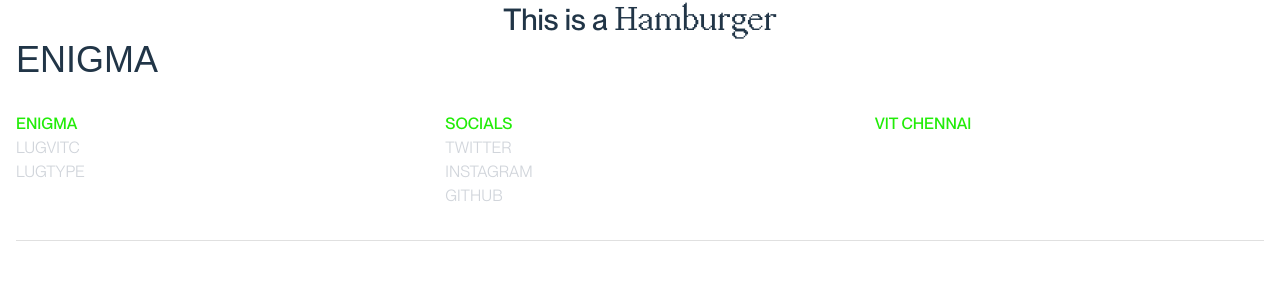
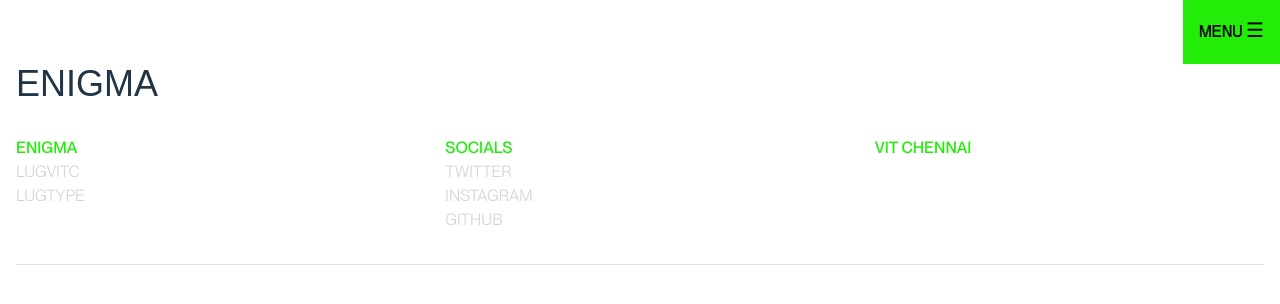
Before and after one commit to ppmpreetham/password24-frontend, a React (Vite) app in the folder enigma/: page / in a window 1280 px wide. Shown: the top 304 px of the page. Built offline with nearby package versions, Linux system fonts and the light colour scheme; a web font is replaced by a local one.

Commit message:
added the hamburger

```diff
--- a/enigma/package.json
+++ b/enigma/package.json
@@ -10,6 +10,7 @@
     "preview": "vite preview"
   },
   "dependencies": {
+    "@gsap/react": "^2.1.1",
     "react": "^18.3.1",
     "react-dom": "^18.3.1"
   },
--- a/enigma/src/components/hamburger.jsx
+++ b/enigma/src/components/hamburger.jsx
@@ -1,8 +1,29 @@
+import React, { useState } from 'react';
+
 export default function Hamburger() {
+    const [isOpen, setIsOpen] = useState(false);
+
+    const toggleMenu = () => {
+        setIsOpen(!isOpen);
+    };
+
     return (
-        <div>
-            <span className="text-3xl font-montreal-medium">This is a </span>
-            <span className="font-mondwest text-4xl">Hamburger</span>
+        <div className="flex justify-end">
+            <div className={`flex flex-col justify-end text-black bg-enigma-green font-neuebit uppercase ${isOpen ? 'w-1/5' : 'w-auto'}`}>
+                <div className="hamburger-icon cursor-pointer text-2xl select-none text-right p-4" onClick={toggleMenu}>
+                    Menu <span className="text-xl">&#9776;</span> {/* Hamburger icon :D */}
+                </div>
+                {isOpen && (
+                    <div className="menu text-right text-3xl p-4">
+                        <ul>
+                            <li><a className="text-black hover:bg-white hover:text-black" href="#home">Home</a></li>
+                            <li><a className="text-black hover:bg-white hover:text-black" href="#about">About</a></li>
+                            <li><a className="text-black hover:bg-white hover:text-black" href="#services">Services</a></li>
+                            <li><a className="text-black hover:bg-white hover:text-black" href="#contact">Contact</a></li>
+                        </ul>
+                    </div>
+                )}
+            </div>
         </div>
-    )
+    );
 }
```
Also changed, not shown: 1 other file (tests, documents, lock files or other folders).
